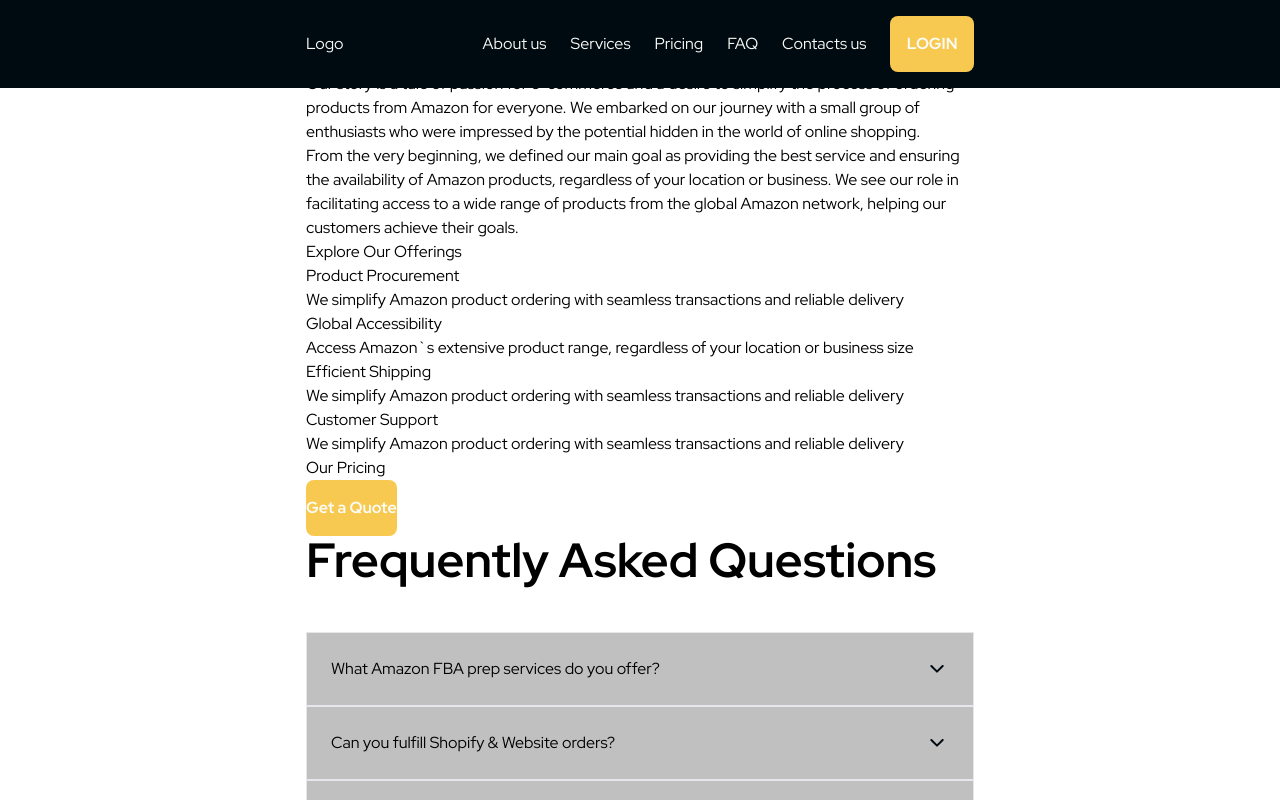
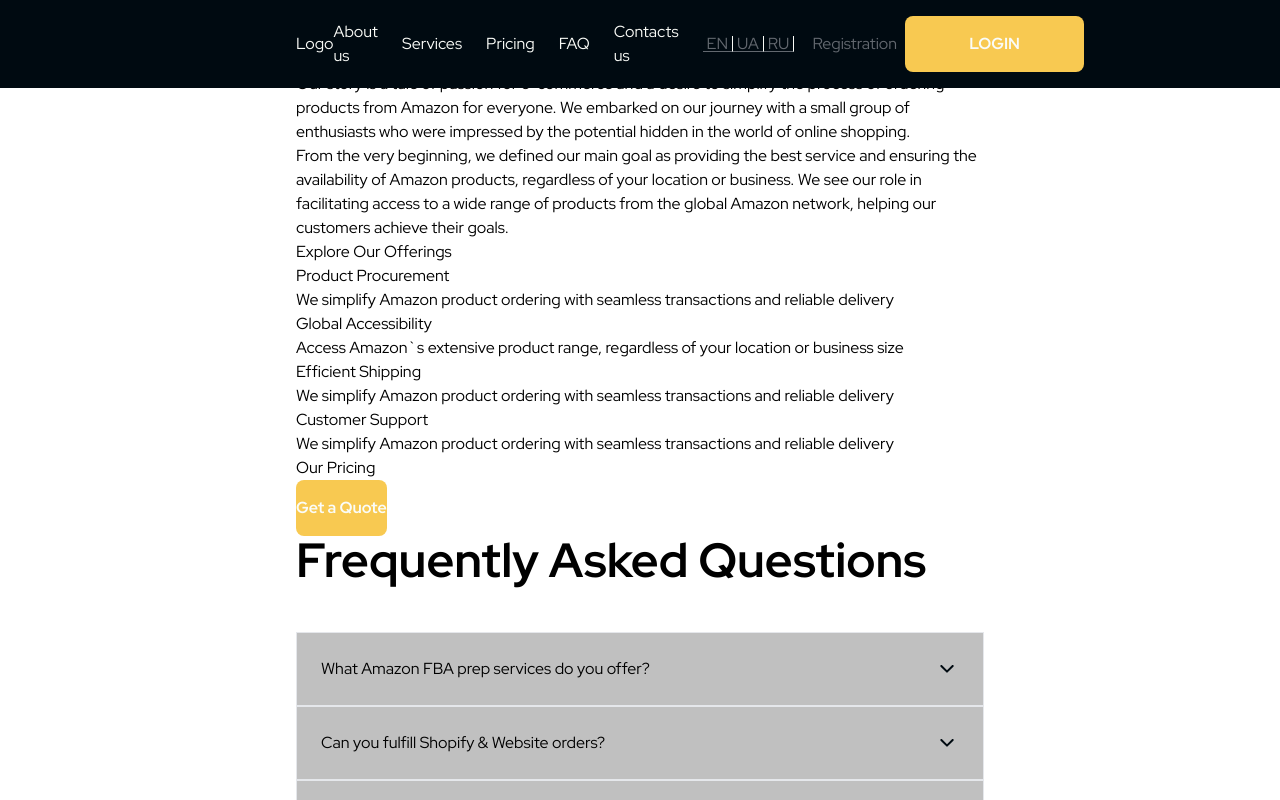
Before and after one commit to korvan17/nevadaFrontend, a Next.js app: page / in a window 1280 px wide. Shown: the top 800 px of the page. Built offline with nearby package versions, Linux system fonts and the light colour scheme.

Commit message:
add UserControls

```diff
--- a/src/components/Container/Container.jsx
+++ b/src/components/Container/Container.jsx
@@ -2,7 +2,7 @@ import React from "react";
 
 function Container({ children }) {
   return (
-    <div className="container w-[100%] pl-[10px] pr-[10px] sm:w-[480px] sm:pl-[30px] sm:pr-[30px] md:w-[768px] md:pl-[50px] md:pr-[50px] lg:w-[1440px] lg:pl-[120px] lg:pr-[120px]">
+    <div className="container w-[100%] px-[16px] sm:w-[480px] md:w-[768px] md:px-[40px] lg:w-[1440px] lg:px-[120px]">
       {children}
     </div>
   );
--- a/src/components/Header/Header.jsx
+++ b/src/components/Header/Header.jsx
@@ -1,6 +1,7 @@
 import Buttons from "../Buttons/Buttons";
 import Container from "@/components/Container/Container";
 import Navigation from "../Navigation/Navigation";
+import UserControls from "../UserControls/UserControls";
 
 export default function Header() {
   return (
@@ -8,7 +9,7 @@ export default function Header() {
       <Container>
         <div className="flex">
           <Navigation />
-          <Buttons login={true}>Login</Buttons>
+          <UserControls />
         </div>
       </Container>
     </header>
--- /dev/null
+++ b/src/components/UserControls/UserControls.jsx
@@ -0,0 +1,31 @@
+"use client";
+import React from "react";
+import Buttons from "../Buttons/Buttons";
+const lang = ["EN", "UA", "RU"];
+
+function UserControls() {
+  return (
+    <div className="flex items-center gap-[18px]">
+      <ul className="flex">
+        {lang.map((e) => (
+          <li key={e}>
+            <button
+              className="flex items-center h-[16px] px-[4px] border-b  border-r border-r-mainWhite  border-b-captionalGrey transition-all ease-out cursor-pointer text-captionalGrey hover:text-mainWhite active:text-mainWhite"
+              type="button"
+            >
+              {e}
+            </button>
+          </li>
+        ))}
+      </ul>
+      <div className="flex gap-[8px] items-center">
+        <button className="text-captionalGrey hover:text-mainWhite transition-all ease-out cursor-pointer">
+          Registration
+        </button>
+        <Buttons login={true}>Login</Buttons>
+      </div>
+    </div>
+  );
+}
+
+export default UserControls;
--- a/tailwind.config.js
+++ b/tailwind.config.js
@@ -13,7 +13,7 @@ module.exports = {
         captionalWhite: "#ECECEC",
         mainWhite: "#FAFCF8",
 
-        // captionalGrey: "#62686F",
+        captionalGrey: "#62686F",
         faqGrey: "#C0C0C0",
 
         darkBlue: "#021827",
```
